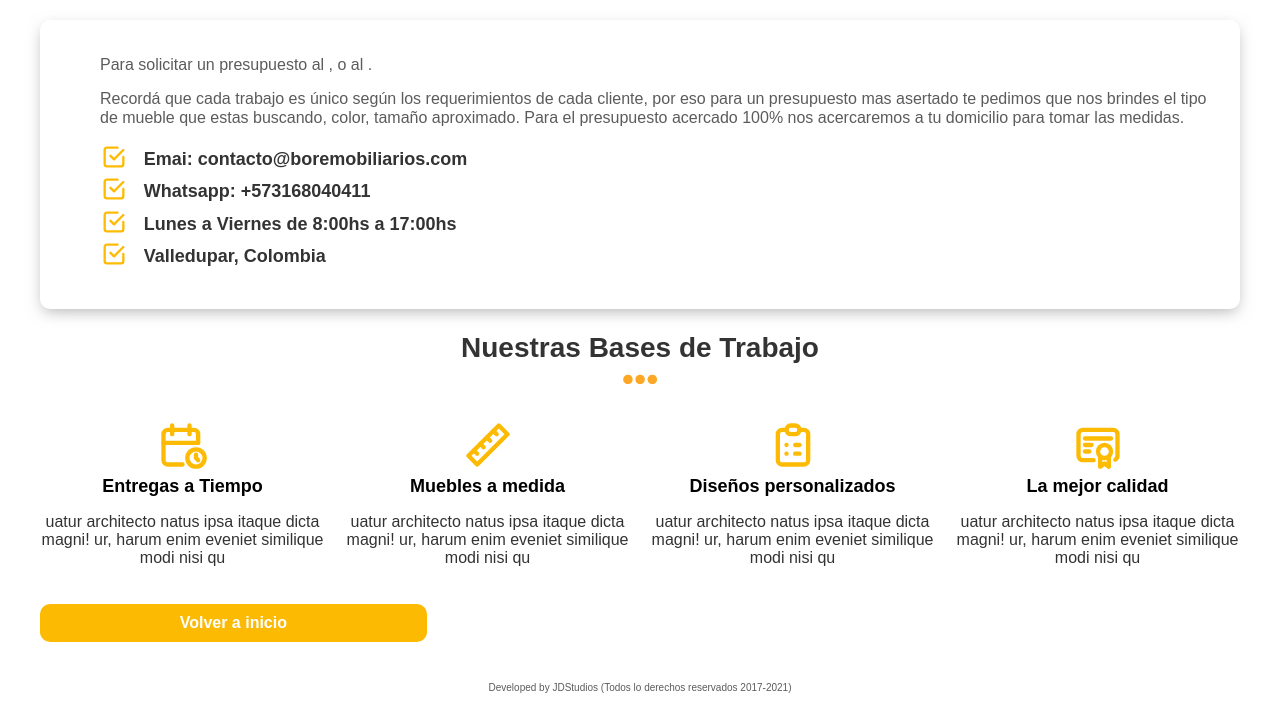
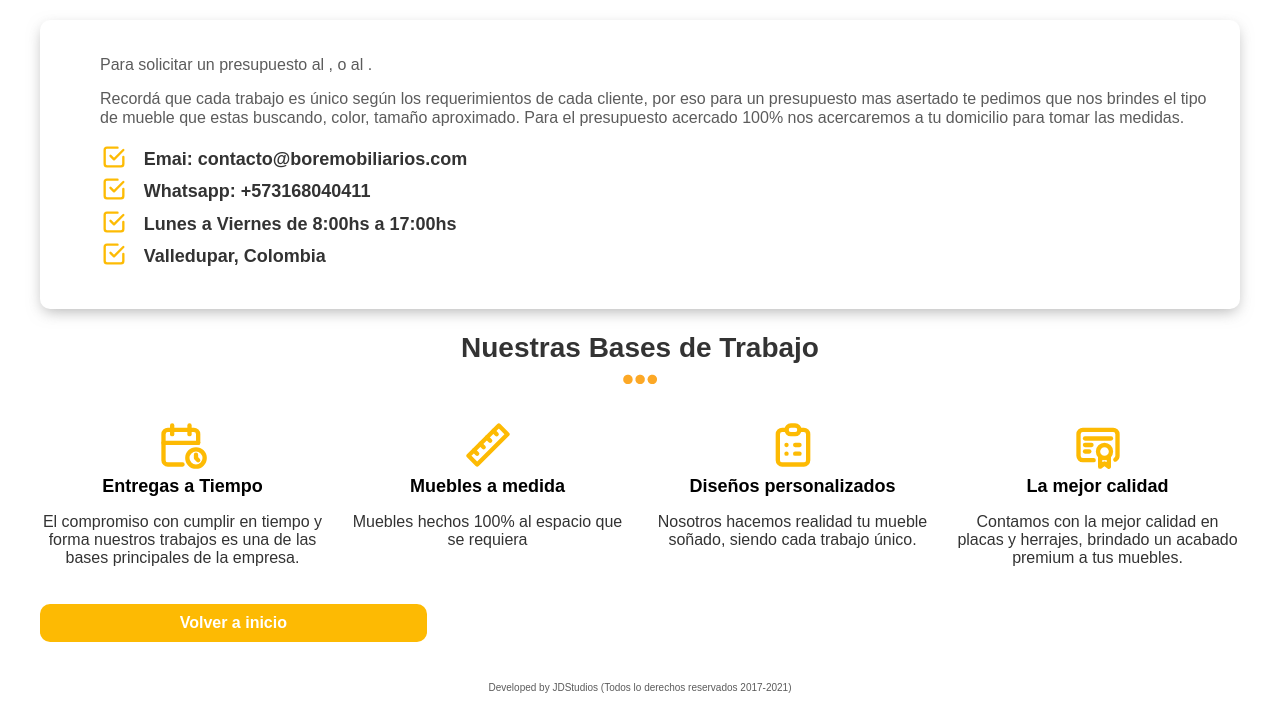
Before and after one commit to Dennish02/Bore-Mobiliarios, a plain HTML site: page contacto.html in a window 1280 px wide. Shown: the part 891-1595 px from the top of the page. Drawn offline with Linux system fonts and the light colour scheme; a script that the page names is missing.

Commit message:
modificacion contacto

```diff
--- a/contacto.html
+++ b/contacto.html
@@ -114,7 +114,7 @@
                           </svg>
                         <h3 class="bloque__titulo "> Entregas a Tiempo </h3>
                         <p>
-                            uatur architecto natus ipsa itaque dicta magni! ur, harum enim eveniet similique modi nisi qu
+                            El compromiso con cumplir en tiempo y forma nuestros trabajos es una de las bases principales de la empresa.
                         </p>
                     </div>
                     <!--Bloque--->
@@ -129,7 +129,7 @@
                           </svg>
                         <h3 class="bloque__titulo "> Muebles a medida </h3>
                         <p>
-                            uatur architecto natus ipsa itaque dicta magni! ur, harum enim eveniet similique modi nisi qu
+                            Muebles hechos 100% al espacio que se requiera
                         </p>
                     </div>
                     <!--Bloque--->
@@ -146,7 +146,7 @@
                           </svg>
                         <h3 class="bloque__titulo "> Diseños personalizados </h3>
                         <p>
-                            uatur architecto natus ipsa itaque dicta magni! ur, harum enim eveniet similique modi nisi qu
+                            Nosotros hacemos realidad tu mueble soñado, siendo cada trabajo único.
                         </p>
                     </div>
                     <!--Bloque--->
@@ -163,7 +163,7 @@
                           </svg>
                         <h3 class="bloque__titulo "> La mejor calidad </h3>
                         <p>
-                            uatur architecto natus ipsa itaque dicta magni! ur, harum enim eveniet similique modi nisi qu
+                            Contamos con la mejor calidad en placas y herrajes, brindado un acabado premium a tus muebles.
                         </p>
                     </div>
                     <!--Bloque--->
```
